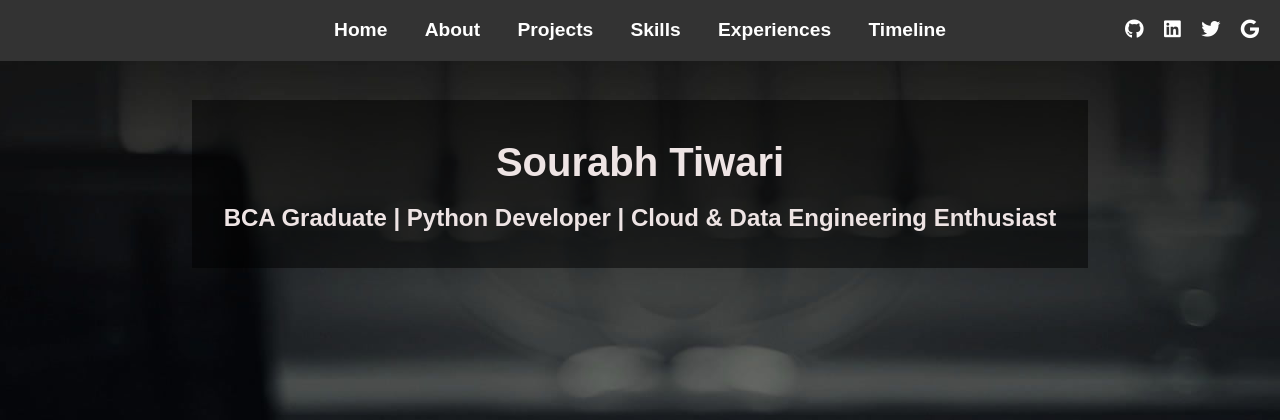
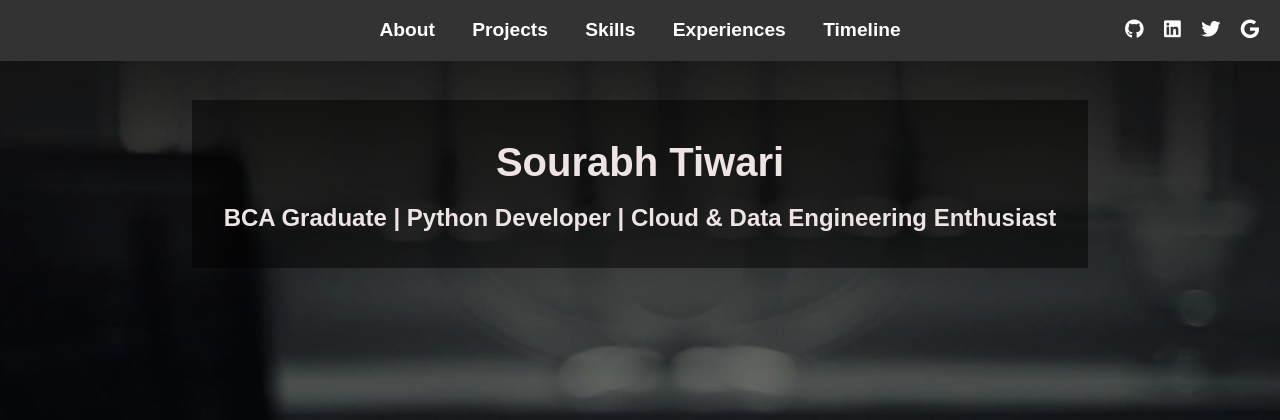
Before and after one commit to Sourabh7iwari/MyPortfolio, a Flask app: page / in a window 1280 px wide. Shown: the top 420 px of the page. Run offline with Flask 3, Linux system fonts and the light colour scheme.

Commit message:
remove unnecessary home button from nav

```diff
--- a/templates/base.html
+++ b/templates/base.html
@@ -12,7 +12,6 @@
         <div class="container">
             <nav>
                 <ul>
-                    <li><a href="#home">Home</a></li>
                     <li><a href="#about">About</a></li>
                     <li><a href="#projects">Projects</a></li>
                     <li><a href="#skills">Skills</a></li>
```
